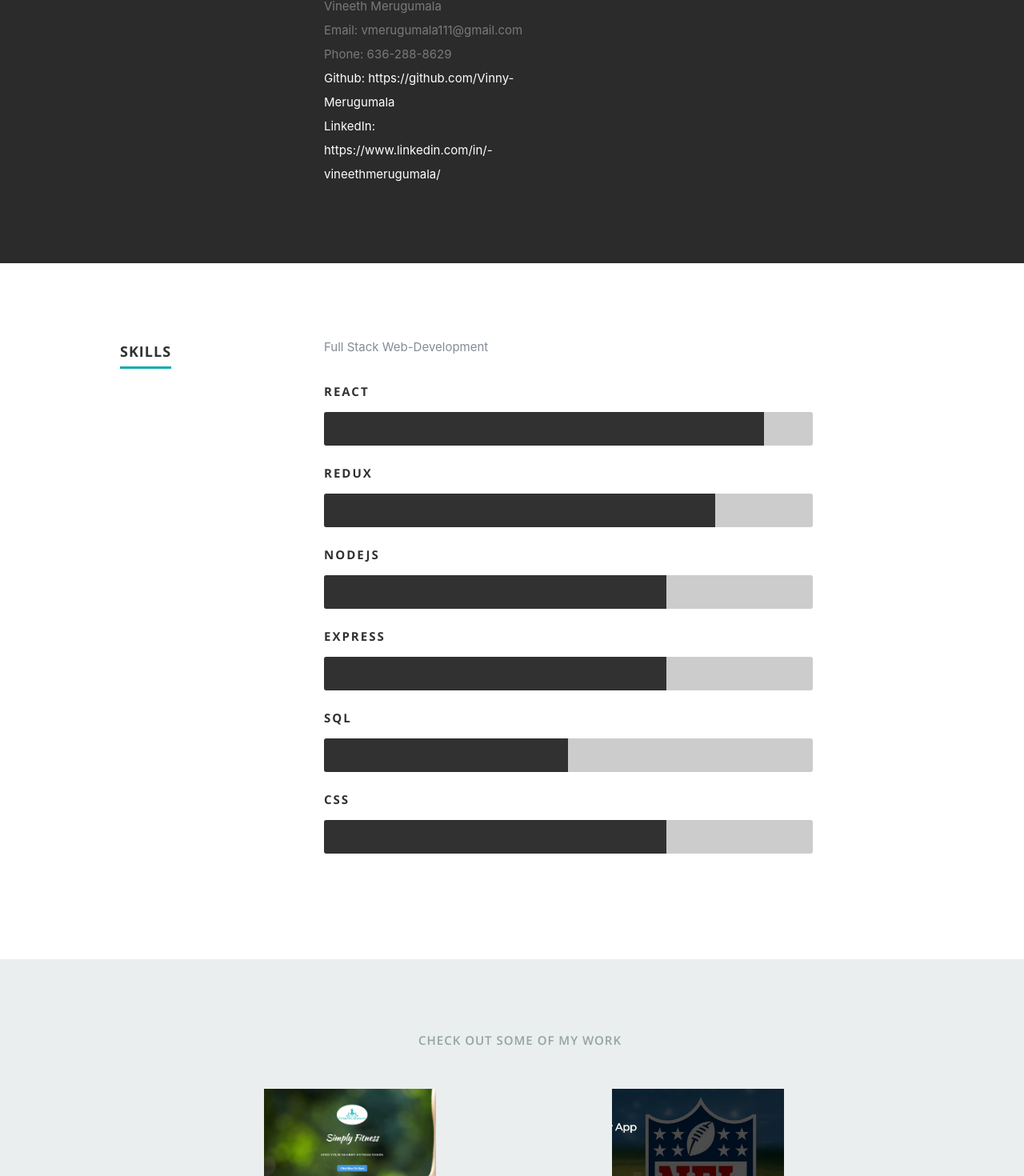
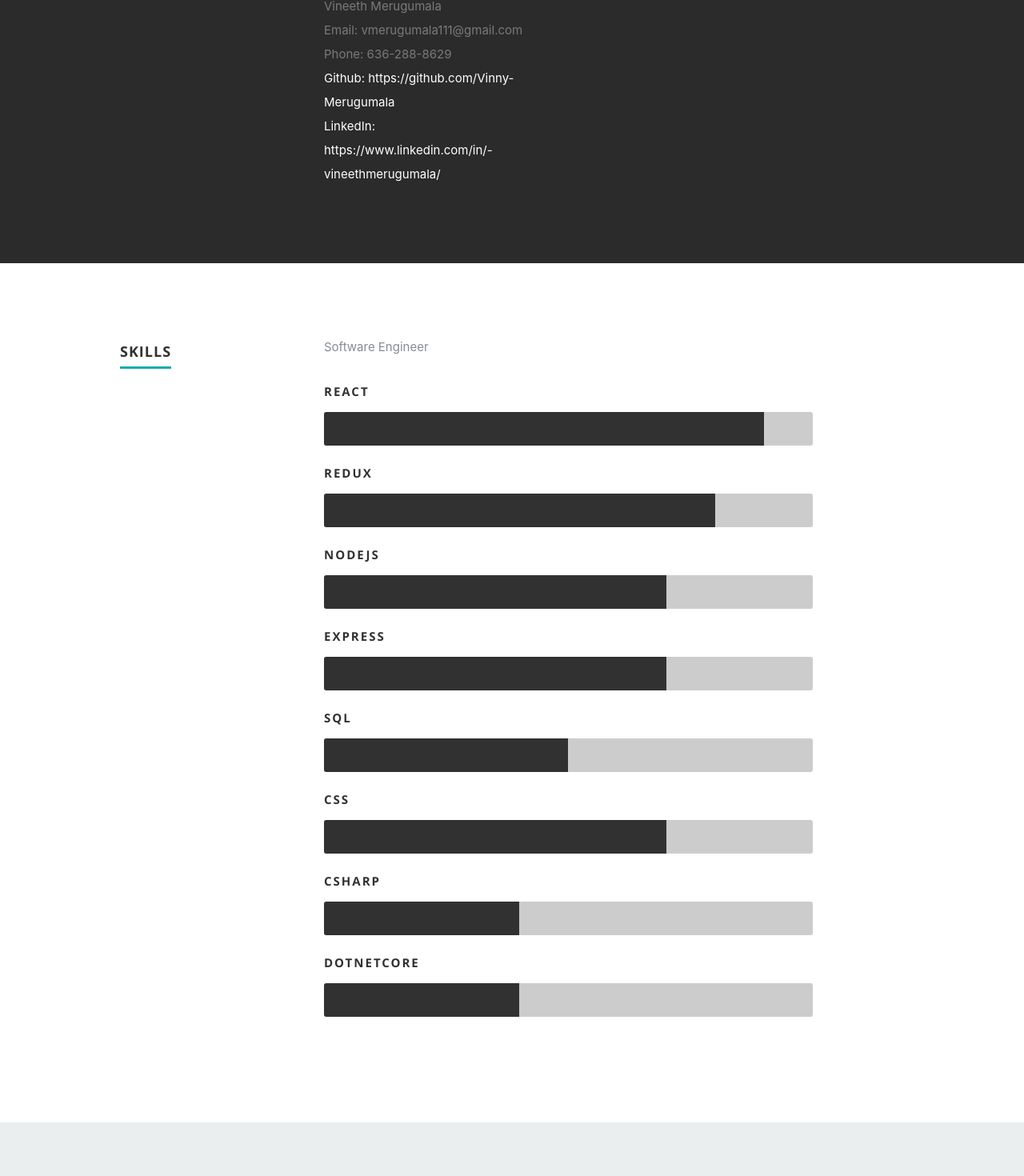
Before and after one commit to Vinny-Merugumala/Vinny-Portfolio, a React (Create React App) app: page / in a window 1280 px wide. Shown: the part 1107-2577 px from the top of the page at 80% size. Built offline with nearby package versions, Linux system fonts and the light colour scheme; the HTML template or start-up script is replaced by a standard one.

Commit message:
aindonfoi

```diff
--- a/public/css/layout.css
+++ b/public/css/layout.css
@@ -356,6 +356,17 @@ ul#nav li.current a { color: #F06000; }
   	-moz-animation: react 2s ease;
   	-webkit-animation: react 2s ease;
 }
+.csharp {
+   width: 40%;
+   -moz-animation: csharp 2s ease;
+   -webkit-animation: csharp 2s ease;
+}
+
+.dotnetcore {
+   width: 40%;
+   -moz-animation: dotnetcore 2s ease;
+   -webkit-animation: dotnetcore 2s ease;
+}
 
 
 @-moz-keyframes redux {
@@ -383,6 +394,14 @@ ul#nav li.current a { color: #F06000; }
   0%   { width: 0px;  }
   100% { width: 90%;  }
 }
+@-moz-keyframes  csharp{
+   0%   { width: 0px;  }
+   100% { width: 40%;  }
+ }
+ @-moz-keyframes  dotnetcore{
+   0%   { width: 0px;  }
+   100% { width: 40%;  }
+ }
 
 
 @-webkit-keyframes redux {
@@ -410,6 +429,14 @@ ul#nav li.current a { color: #F06000; }
   0%   { width: 0px;  }
   100% { width: 90%;  }
 }
+@-webkit-keyframes csharp {
+   0%   { width: 0px;  }
+   100% { width: 40%;  }
+ }
+ @-webkit-keyframes dotnetcore {
+   0%   { width: 0px;  }
+   100% { width: 40%;  }
+ }
 
 
 /* ------------------------------------------------------------------ */
--- a/src/resumeData.js
+++ b/src/resumeData.js
@@ -24,14 +24,14 @@ let resumeData = {
     }
   ],
   aboutme:
-    "I am currently a full stack web developer based in Dallas, TX, looking for new opportunities to improve my skills and knowledge as a developer. I am also an avid gamer, a true car enthusiast, and a die-hard Cowboys fan.",
+    "I am currently a Software Engineer based in Dallas, TX, looking for new opportunities to improve my skills and knowledge as a developer. I am also an avid gamer, a true car enthusiast, and a die-hard Cowboys fan.",
   address: "Email: vmerugumala111@gmail.com",
   phone: "Phone: 636-288-8629",
   website: "Github: https://github.com/Vinny-Merugumala",
   website2: "LinkedIn: https://www.linkedin.com/in/-vineethmerugumala/",
   education: [{}, {}],
   work: [{}, {}],
-  skillsDescription: "Full Stack Web-Development",
+  skillsDescription: "Software Engineer",
   skills: [
     {
       skillname: "REACT"
@@ -50,9 +50,22 @@ let resumeData = {
     },
     {
       skillname: "CSS"
+    },
+    {
+      skillname: "CSharp"
+    },
+    {
+      skillname: "DotNETCore"
     }
   ],
   portfolio: [
+    {
+      name: "CBRE Global Listings Platform",
+      description:
+        "A SPA which allows customers to search or view commercial real estate which is for sale or for lease.",
+      imgurl: "images/CBRE_Group_logo.svg.png",
+      linkUrl: "https://www.cbre.com.au/properties"
+    },
     {
       name: "FitnessGurus",
       description:
```
Also changed, not shown: public/images/CBRE_Group_logo.svg.png (added).
